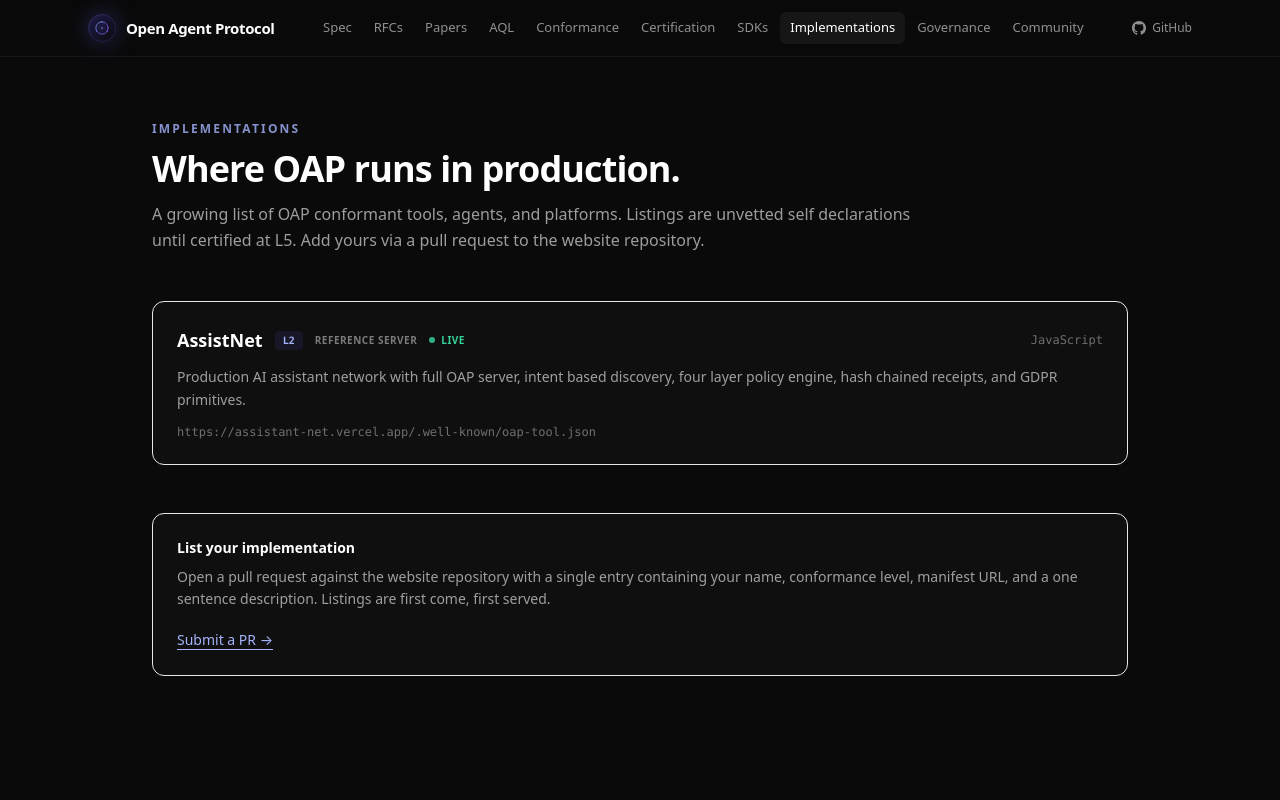
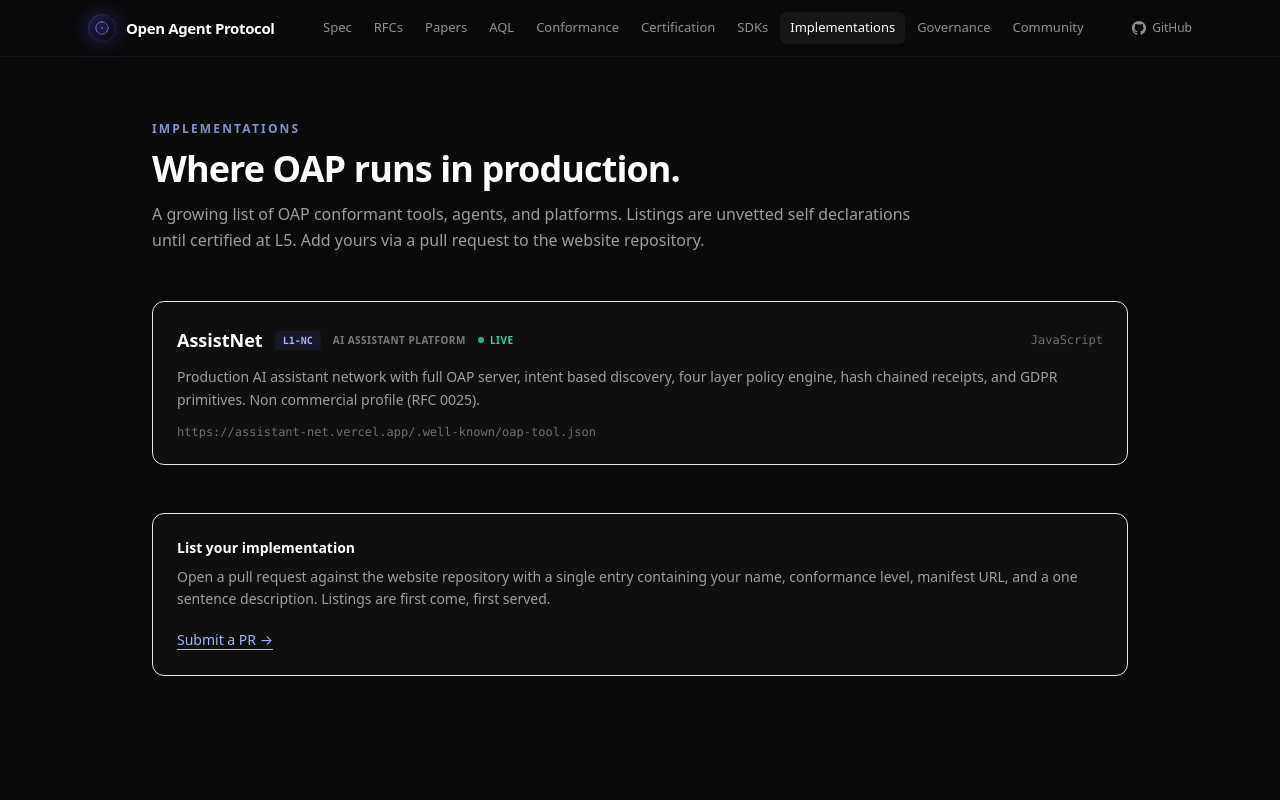
Before and after one commit to openagentprotocol-OAP/oap-website, a Next.js app: page /implementations in a window 1280 px wide. Shown: the top 800 px of the page. Built offline with nearby package versions, Linux system fonts and the light colour scheme.

Commit message:
fix(implementations): correct AssistNet level to L1-NC and type to AI Assistant Platform
The manifest and registry both declare L1-NC (non-commercial profile,
RFC 0025). The page incorrectly showed L2 and 'Reference Server'.

```diff
--- a/app/implementations/page.tsx
+++ b/app/implementations/page.tsx
@@ -3,9 +3,9 @@
 const implementations = [
   {
     name: 'AssistNet',
-    type: 'Reference Server',
-    level: 'L2',
-    description: 'Production AI assistant network with full OAP server, intent based discovery, four layer policy engine, hash chained receipts, and GDPR primitives.',
+    type: 'AI Assistant Platform',
+    level: 'L1-NC',
+    description: 'Production AI assistant network with full OAP server, intent based discovery, four layer policy engine, hash chained receipts, and GDPR primitives. Non commercial profile (RFC 0025).',
     url: 'https://assistant-net.vercel.app/oap',
     manifest: 'https://assistant-net.vercel.app/.well-known/oap-tool.json',
     language: 'JavaScript',
```
